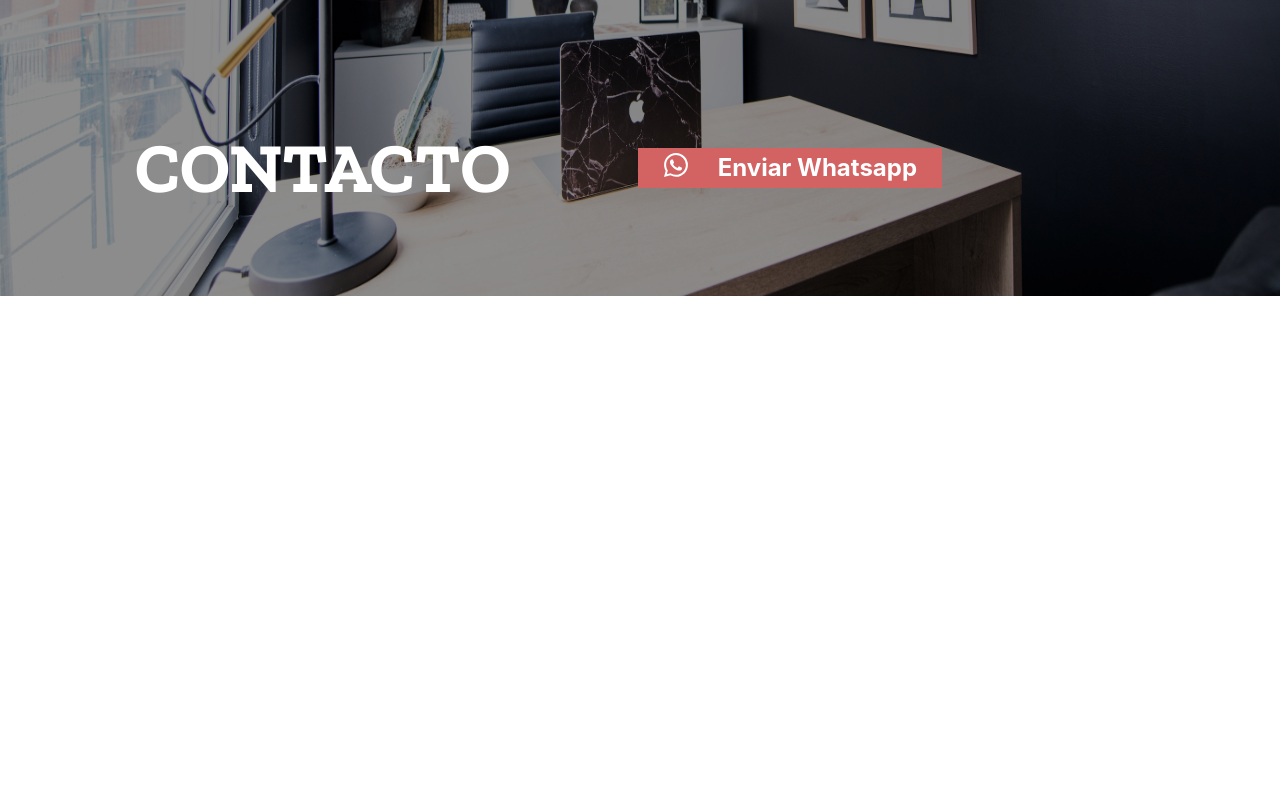
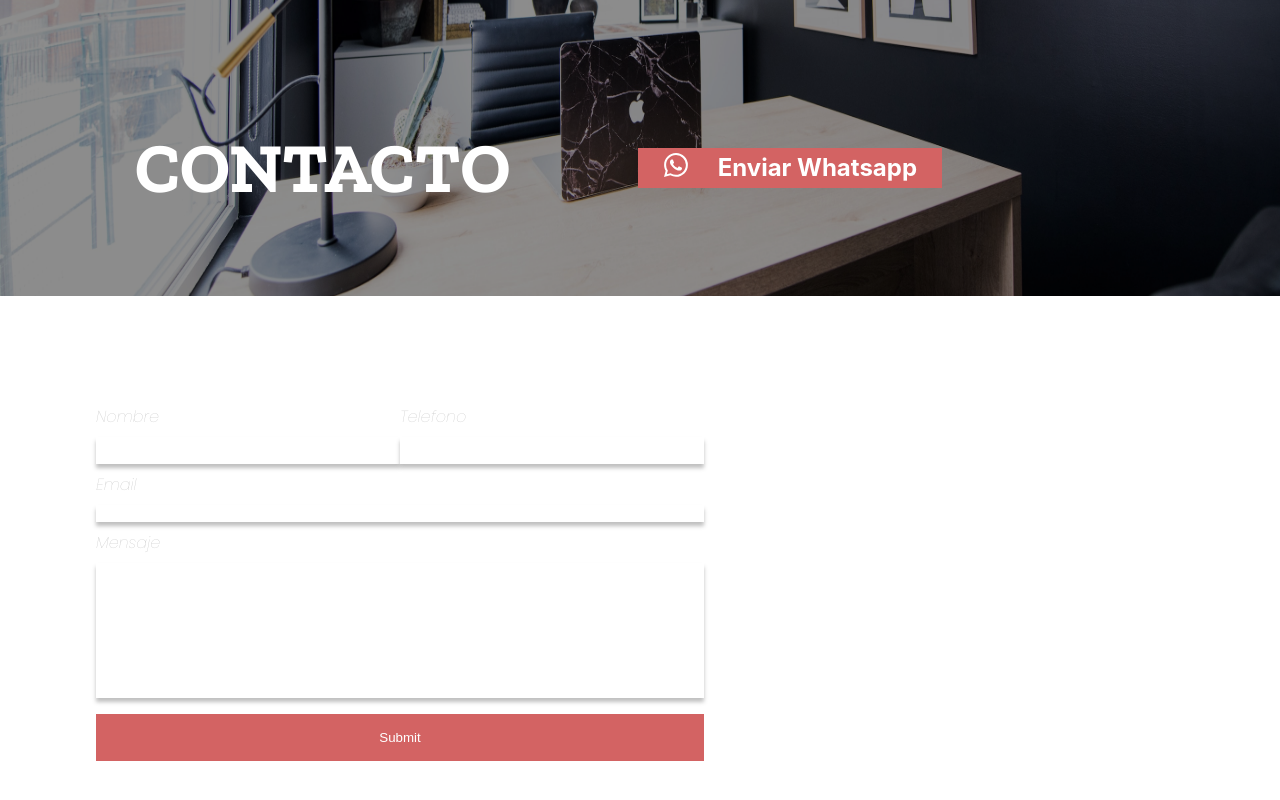
Before and after one commit to AlvaroCordoba-5/actitud-de-hierro, a React (Create React App) app: page /contacto in a window 1280 px wide. Shown: the part 382-1182 px from the top of the page. Before the commit the page ends 800 px from the top, so only its background shows below. Built offline with nearby package versions, Linux system fonts and the light colour scheme.

Commit message:
create form

```diff
--- a/package.json
+++ b/package.json
@@ -6,6 +6,7 @@
     "@testing-library/jest-dom": "^5.16.5",
     "@testing-library/react": "^13.4.0",
     "@testing-library/user-event": "^13.5.0",
+    "emailjs-com": "^3.2.0",
     "react": "^18.2.0",
     "react-dom": "^18.2.0",
     "react-icons": "^4.6.0",
--- /dev/null
+++ b/src/components/Formulario/Formulario.css
@@ -0,0 +1,60 @@
+label{
+    font-family: 'Poppins';
+font-style: normal;
+color: #C1C1C1;
+margin-bottom: 0.5em;
+margin-top: 0.5em;
+}
+
+.container-form{
+    height: 700px;
+    width: 800px;
+    display: flex;
+    justify-content: center;
+
+}
+
+.name-tel{
+    display: flex;
+    justify-content: center;
+
+
+}
+
+.email-msg{
+    display: flex;
+    flex-direction: column;
+}
+.email-msg input{
+
+    border: #FFFFFF;
+    background: #FFFFFF;
+box-shadow: 0px 4px 4px rgba(0, 0, 0, 0.25);
+}
+
+.label-input{
+    display: flex;
+    flex-direction: column;
+}
+
+.name-tel input{
+    height: 25px;
+    width: 300px;
+    border: #FFFFFF;
+    background: #FFFFFF;
+box-shadow: 0px 4px 4px rgba(0, 0, 0, 0.25);
+}
+
+.button-form{
+    cursor: pointer;
+    margin-top: 1.2em;
+    height: 3.5em;
+    width: 100%;
+    background: #d36363;
+    color: white;
+    border: #FFFFFF;
+}
+
+.msg{
+    height: 10em;
+}
--- /dev/null
+++ b/src/components/Formulario/Formulario.jsx
@@ -0,0 +1,100 @@
+import React, { useState } from "react";
+import emailjs from "emailjs-com";
+import "./Formulario.css";
+
+function Formulario() {
+  {
+    /* const [form, setForm] = useState({
+    name: "",
+    tel: "",
+    email: "",
+    msg: "",
+  });
+
+  console.log(form);
+
+  const changeForm = (e) => {
+    setForm({
+      ...form,
+      [e.target.name]: e.target.value,
+    });
+  };
+  */
+  }
+  const submitForm = (e) => {
+    e.preventDefault();
+    emailjs
+      .sendForm(
+        "service_jizvzv1",
+        "template_r2zqeqe",
+        e.target,
+        "Fsp3Y3J6QRjejr8hl"
+      )
+      .then(
+        function (response) {
+          console.log(e.target);
+          console.log("SUCCESS!", response.status, response.text);
+        },
+        function (error) {
+          console.log("FAILED...", error);
+        }
+      );
+    window.location.href = "/";
+  };
+
+  return (
+    <>
+      <div className="container-form">
+        <form onSubmit={submitForm}>
+          <div className="name-tel">
+            <div className="label-input">
+              <label>Nombre</label>
+              <input
+                type="text"
+                //value={form.name}
+                name="name"
+                id="name"
+                //onChange={(e) => changeForm(e)}
+              ></input>
+            </div>
+
+            <div className="label-input">
+              <label>Telefono</label>
+              <input
+                type="tel"
+                // value={form.tel}
+                id="tel"
+                name="tel"
+                //onChange={(e) => changeForm(e)}
+              ></input>
+            </div>
+          </div>
+          <div className="email-msg">
+            <label>Email</label>
+            <input
+              type="email"
+              //value={form.email}
+              name="email"
+              //onChange={(e) => changeForm(e)}
+              id="email"
+            ></input>
+
+            <label>Mensaje</label>
+            <input className="msg"
+              type="text"
+              size="text"
+              //value={form.msg}
+              id="msg"
+              name="msg"
+              //onChange={(e) => changeForm(e)}
+            ></input>
+
+          </div>
+            <input class='button-form' type="submit"></input>
+        </form>
+      </div>
+    </>
+  );
+}
+
+export default Formulario;
--- a/src/components/Secciones/Contacto.jsx
+++ b/src/components/Secciones/Contacto.jsx
@@ -1,6 +1,7 @@
 import React from 'react';
 import Portadas from '../Portadas/Portadas';
 import imgcontacto from '../imagenes/contacto.png'
+import Formulario from '../Formulario/Formulario';
 
 function Contacto() {
   return (
@@ -9,6 +10,7 @@ function Contacto() {
     image={imgcontacto}
     texto='CONTACTO'
     />
+    <Formulario/>
     </>
   )
 }
```
Also changed, not shown: src/components/fsad.js (deleted), 1 other file (tests, documents, lock files or other folders).
